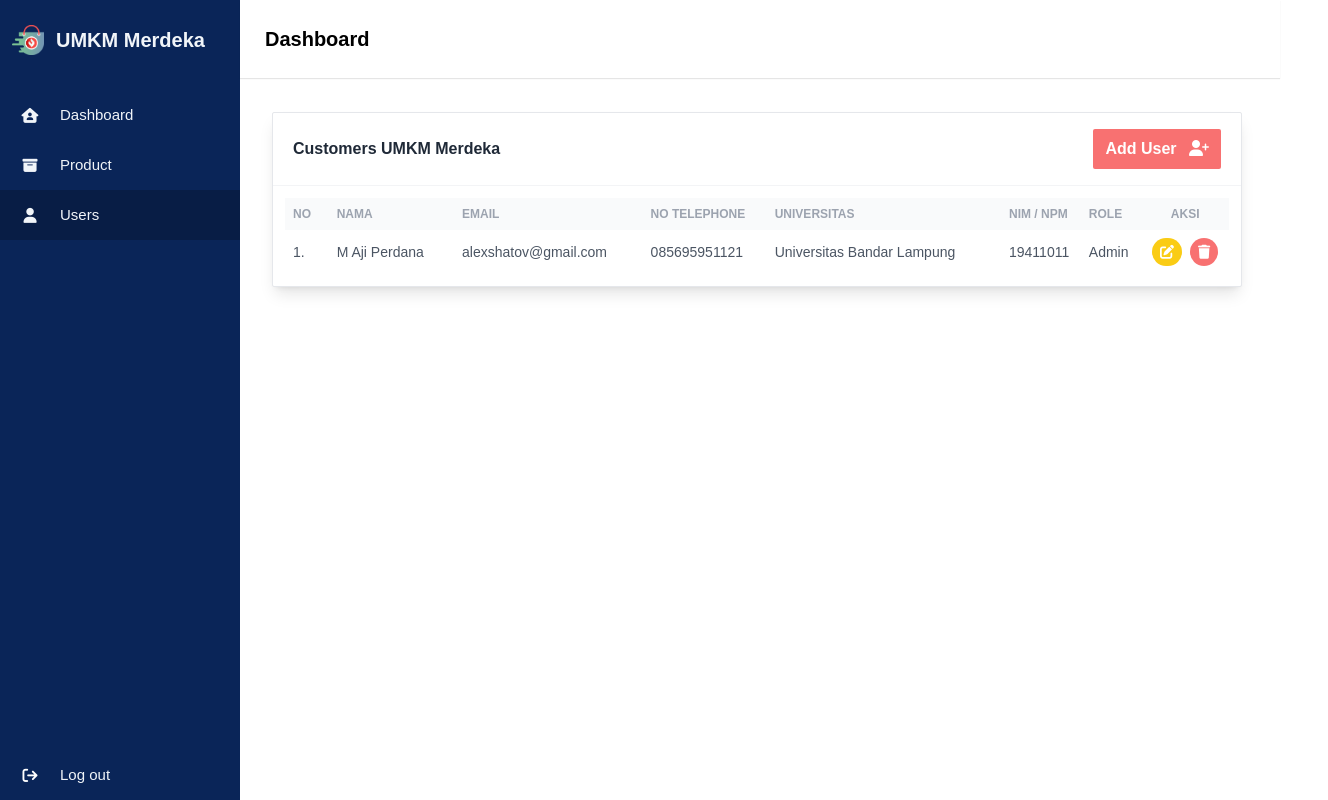
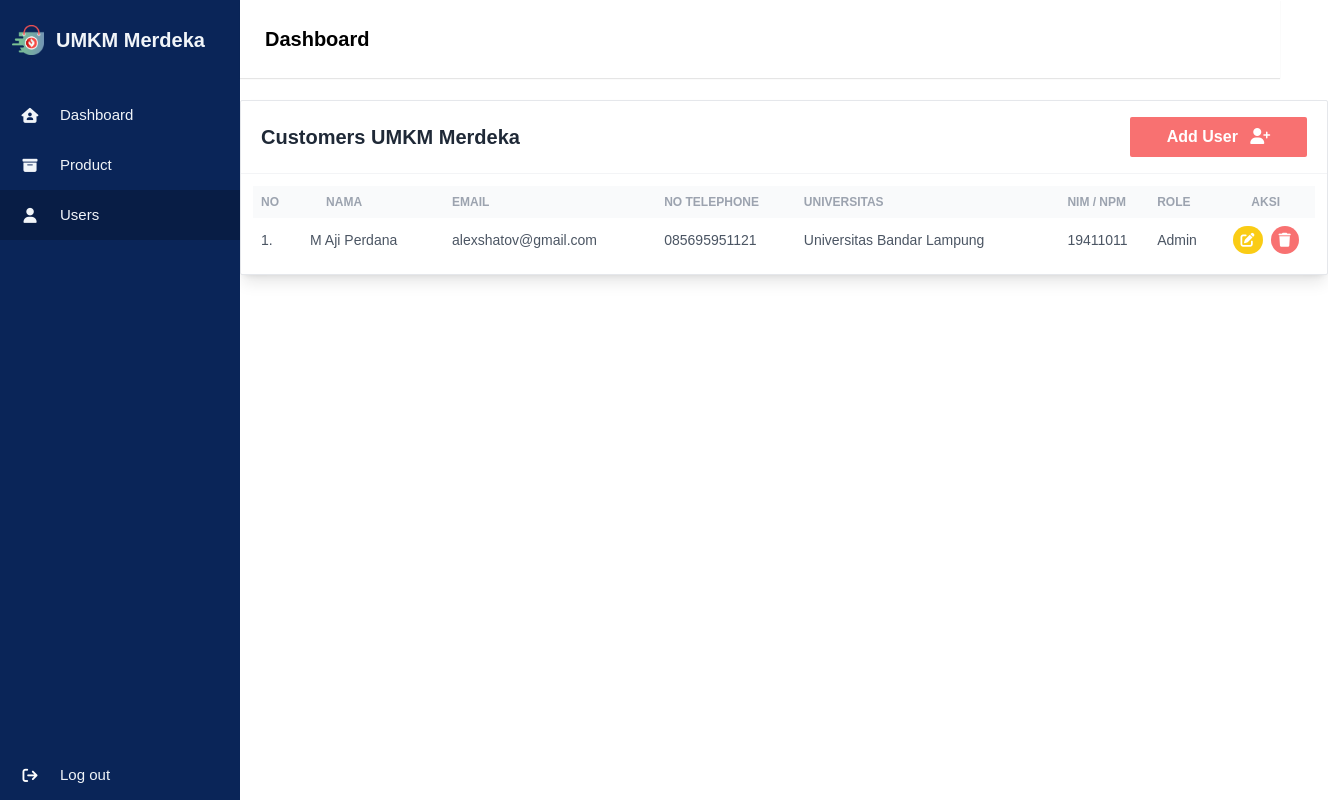
Before and after one commit to umkmMerdeka42/umkm-merdeka-dashboard-apps, a React (Create React App) app: page /users in a window 1280 px wide. Shown: the whole page, 1328 px wide, since content can reach past the window. Built offline with nearby package versions, Linux system fonts and the light colour scheme.

Commit message:
setting layout bug

```diff
--- a/public/index.html
+++ b/public/index.html
@@ -5,7 +5,7 @@
   <meta charset="utf-8" />
   <link rel="icon" href="%PUBLIC_URL%/favicon.ico" />
   <meta name="viewport" content="width=device-width, initial-scale=1" />
-  <meta name="theme-color" content="#000000" />
+  <meta name="theme-color" content="#0a2558" />
   <meta name="description" content="Web site created using create-react-app" />
   <link rel="apple-touch-icon" href="%PUBLIC_URL%/logo192.png" />
   <!--
--- a/src/components/ListProduct.jsx
+++ b/src/components/ListProduct.jsx
@@ -3,12 +3,12 @@ import React from 'react';
 const ListProduct = () => {
   return (
     <div>
-      <section className="max-w-[1000px] w-[860px] text-gray-600">
+      <section className="w-[270px] md:w-[640px] lg:w-[50rem] xl:w-[68rem] 2xl:w-[80rem] text-gray-600">
         <div className="flex flex-col justify-center h-full">
           <div className="w-full mr-[14px] bg-white shadow-lg rounded-sm border border-gray-200">
             <header className="px-5 py-4 border-b border-gray-100 flex justify-between items-center">
-              <h2 className="font-semibold text-gray-800">Product UMKM Merdeka</h2>
-              <button className="bg-red-400 transition duration-200 ease-linear hover:bg-red-300 active:bg-red-500 px-3 py-2 rounded-sm text-white font-bold">
+              <h2 className="font-semibold text-[10px] w-20 md:w-full md:text-base lg:text-xl text-gray-800">Product UMKM Merdeka</h2>
+              <button className="bg-red-400 transition duration-200 ease-linear hover:bg-red-300 active:bg-red-500 px-2 py-2 md:px-3 md:py-2 text-[10px] md:text-base md:w-52 rounded-sm text-white font-bold">
                 Add Product <i className="fa-solid fa-cart-plus ml-2"></i>
               </button>
             </header>
@@ -18,25 +18,22 @@ const ListProduct = () => {
                   <thead className="text-xs font-semibold uppercase text-gray-400 bg-gray-50">
                     <tr>
                       <th className="p-2 whitespace-nowrap">
-                        <div className="font-semibold text-left">No</div>
+                        <div className="px-4 lg:px-0 font-semibold text-left">No</div>
                       </th>
                       <th className="p-2 whitespace-nowrap">
-                        <div className="font-semibold text-left">Nama Produk</div>
+                        <div className="px-4 lg:px-0 font-semibold text-left">Nama Produk</div>
                       </th>
                       <th className="py-2 whitespace-nowrap">
-                        <div className="font-semibold text-left">Harga</div>
+                        <div className="px-4 lg:px-0 font-semibold text-left">Harga</div>
                       </th>
                       <th className="py-2 whitespace-nowrap">
-                        <div className="font-semibold text-left">Kategori</div>
+                        <div className="px-4 lg:px-0 font-semibold text-left">Kategori</div>
                       </th>
                       <th className="py-2 whitespace-nowrap">
-                        <div className="font-semibold text-left">Lokasi</div>
-                      </th>
-                      <th className="py-2 whitespace-nowrap">
-                        <div className="font-semibold text-left">Deskripsi</div>
+                        <div className="px-4 lg:px-0 font-semibold text-left">Deskripsi</div>
                       </th>
                       <th className="p-2 whitespace-nowrap">
-                        <div className="font-semibold text-center">Aksi</div>
+                        <div className="px-4 lg:px-0 font-semibold text-center">Aksi</div>
                       </th>
                     </tr>
                   </thead>
@@ -46,24 +43,21 @@ const ListProduct = () => {
                           <div className="text-left">1.</div>
                         </td>
                         <td className="p-2 whitespace-nowrap">
-                          <div className="flex items-center">
+                          <div className="flex items-center px-4 lg:px-0">
                             <div className="w-10 h-10 flex-shrink-0 mr-2 sm:mr-3">
-                              <img className="rounded-full" src="https://raw.githubusercontent.com/cruip/vuejs-admin-dashboard-template/main/src/images/user-36-05.jpg" width="40" height="40" alt="Alex Shatov" />
+                              <img className="rounded-full w-[40px] h-[40px] object-cover object-center" src="https://asset.kompas.com/crops/lR9xgMSdsGhAUCdPQ5T11XfdGTs=/0x526:1080x1246/750x500/data/photo/2021/02/25/6037332b2e332.jpg" alt="Alex Shatov" />
                             </div>
                             <div className="text-left">Seblak</div>
                           </div>
                         </td>
                         <td className="py-2 whitespace-nowrap">
-                          <div className="text-left">Rp.15.000</div>
+                          <div className="px-4 lg:px-0 text-left">Rp.15.000</div>
                         </td>
                         <td className="py-2 whitespace-nowrap">
-                          <div className="text-left">Makanan</div>
+                          <div className="px-4 lg:px-0 text-left">Makanan</div>
                         </td>
                         <td className="py-2 whitespace-nowrap">
-                          <div className="text-left">Universitas</div>
-                        </td>
-                        <td className="py-2 whitespace-nowrap">
-                          <div className="text-left">Lorem</div>
+                          <div className="px-4 lg:px-0 text-left">Lorem</div>
                         </td>
                         <td className="py-2 whitespace-nowrap text-center">
                           <button className="bg-yellow-400 transition duration-200 ease-linear hover:bg-yellow-300 active:bg-yellow-500 text-white rounded-full px-2 py-1 mr-2"><i className="fa-solid fa-pen-to-square"></i></button>
--- a/src/components/ListUser.jsx
+++ b/src/components/ListUser.jsx
@@ -3,12 +3,12 @@ import React from 'react';
 const ListUser = () => {
   return (
     <div>
-      <section className="max-w-[1000px] w-[970px] text-gray-600">
+      <section className="w-[270px] md:w-[640px] lg:w-[50rem] xl:w-[68rem] 2xl:w-[80rem] text-gray-600">
         <div className="flex flex-col justify-center h-full">
           <div className="w-full mr-[14px] bg-white shadow-lg rounded-sm border border-gray-200">
             <header className="px-5 py-4 border-b border-gray-100 flex justify-between items-center">
-              <h2 className="font-semibold text-gray-800">Customers UMKM Merdeka</h2>
-              <button className="bg-red-400 transition duration-200 ease-linear hover:bg-red-300 active:bg-red-500 px-3 py-2 rounded-sm text-white font-bold">
+              <h2 className="font-semibold text-[10px] w-20 md:w-full md:text-base lg:text-xl text-gray-800">Customers UMKM Merdeka</h2>
+              <button className="bg-red-400 transition duration-200 ease-linear hover:bg-red-300 active:bg-red-500 px-2 py-2 md:px-3 md:py-2 text-[10px] md:text-base md:w-52 rounded-sm text-white font-bold">
                 Add User <i className="fa-solid fa-user-plus ml-2"></i>
               </button>
             </header>
@@ -18,59 +18,60 @@ const ListUser = () => {
                   <thead className="text-xs font-semibold uppercase text-gray-400 bg-gray-50">
                     <tr>
                       <th className="p-2 whitespace-nowrap">
-                        <div className="font-semibold text-left">No</div>
+                        <div className="px-4 lg:px-0 font-semibold text-left">No</div>
+                      </th>
+                      <th className="px-2 whitespace-nowrap">
+                        <div className="px-4 font-semibold text-left">Nama</div>
+                      </th>
+                      <th className="py-2 whitespace-nowrap">
+                        <div className="px-4 lg:px-0 font-semibold text-left">Email</div>
+                      </th>
+                      <th className="py-2 whitespace-nowrap">
+                        <div className="px-4 lg:px-0 font-semibold text-left">No Telephone</div>
+                      </th>
+                      <th className="py-2 whitespace-nowrap">
+                        <div className="px-4 lg:px-0 font-semibold text-left">Universitas</div>
+                      </th>
+                      <th className="py-2 whitespace-nowrap">
+                        <div className="px-4 lg:px-0 font-semibold text-left">NIM / NPM</div>
+                      </th>
+                      <th className="py-2 whitespace-nowrap">
+                        <div className="px-4 lg:px-0 font-semibold text-left">Role</div>
                       </th>
                       <th className="p-2 whitespace-nowrap">
-                        <div className="font-semibold text-left">Nama</div>
-                      </th>
-                      <th className="py-2 whitespace-nowrap">
-                        <div className="font-semibold text-left">Email</div>
-                      </th>
-                      <th className="py-2 whitespace-nowrap">
-                        <div className="font-semibold text-left">No Telephone</div>
-                      </th>
-                      <th className="py-2 whitespace-nowrap">
-                        <div className="font-semibold text-left">Universitas</div>
-                      </th>
-                      <th className="py-2 whitespace-nowrap">
-                        <div className="font-semibold text-left">NIM / NPM</div>
-                      </th>
-                      <th className="py-2 whitespace-nowrap">
-                        <div className="font-semibold text-left">Role</div>
-                      </th>
-                      <th className="p-2 whitespace-nowrap">
-                        <div className="font-semibold text-center">Aksi</div>
+                        <div className="px-4 lg:px-0 font-semibold text-center">Aksi</div>
                       </th>
                     </tr>
                   </thead>
                     <tbody className="text-sm divide-y divide-gray-100">
                       <tr>
                         <td className="p-2 whitespace-nowrap">
-                          <div className="text-left">1.</div>
+                          <div className="px-4 lg:px-0 text-left">1.</div>
                         </td>
                         <td className="p-2 whitespace-nowrap">
-                          <div className="text-left">M Aji Perdana</div>
+                          <div className="px-4 lg:px-0 text-left">M Aji Perdana</div>
                         </td>
                         <td className="py-2 whitespace-nowrap">
-                          <div className="text-left">alexshatov@gmail.com</div>
+                          <div className="px-4 lg:px-0 text-left">alexshatov@gmail.com</div>
                         </td>
                         <td className="py-2 whitespace-nowrap">
-                          <div className="text-left">085695951121</div>
+                          <div className="px-4 lg:px-0 text-left">085695951121</div>
                         </td>
                         <td className="py-2 whitespace-nowrap">
-                          <div className="text-left">Universitas Bandar Lampung</div>
+                          <div className="px-4 lg:px-0 text-left">Universitas Bandar Lampung</div>
                         </td>
                         <td className="py-2 whitespace-nowrap">
-                          <div className="text-left">19411011</div>
+                          <div className="px-4 lg:px-0 text-left">19411011</div>
                         </td>
                         <td className="py-2 whitespace-nowrap">
-                          <div className="text-left">Admin</div>
+                          <div className="px-4 lg:px-0 text-left">Admin</div>
                         </td>
                         <td className="py-2 whitespace-nowrap text-center">
                           <button className="bg-yellow-400 transition duration-200 ease-linear hover:bg-yellow-300 active:bg-yellow-500 text-white rounded-full px-2 py-1 mr-2"><i className="fa-solid fa-pen-to-square"></i></button>
                           <button className="bg-red-400 transition duration-200 ease-linear hover:bg-red-300 active:bg-red-500 text-white rounded-full px-2 py-1"><i className="fa-solid fa-trash"></i></button>
                         </td>
                       </tr>
+
                     </tbody>
                 </table>
               </div>
--- a/src/components/Navbar.jsx
+++ b/src/components/Navbar.jsx
@@ -1,10 +1,10 @@
 import React from 'react';
 
-const Navbar = () => {
+const Navbar = ({ children }) => {
   return (
     <div>
       <section className="relative bg-[#f5f5f5] left-60 home-section transition-all duration-75 ease-in">
-        <nav className="flex justify-between bg-[#fff] items-center fixed left-60">
+        <nav className="flex justify-between bg-[#fff] items-center fixed left[60px] lg:left-60">
           <div className="flex items-center text-xl font-medium sidebar-button">
             <span className="dashboard font-semibold">Dashboard</span>
           </div>
--- a/src/components/Welcome.jsx
+++ b/src/components/Welcome.jsx
@@ -2,7 +2,7 @@ import React from 'react'
 
 const Welcome = () => {
   return (
-    <div className="font-semibold">
+    <div className="font-semibold text-center">
       <h1>Dashboard</h1>
       <h2>Selamat Datang Admin</h2>
     </div>
--- a/src/index.css
+++ b/src/index.css
@@ -39,10 +39,7 @@
 }
 
 /* Responsive Media Query */
-@media (max-width: 768px) {
-  .sidebar {
-    width: 60px;
-  }
+@media (max-width: 1021px) {
   .sidebar.active {
     width: 220px;
   }
--- a/src/pages/Layout.jsx
+++ b/src/pages/Layout.jsx
@@ -5,10 +5,10 @@ import Sidebar from '../components/Sidebar';
 const Layout = ({children}) => {
   return (
     <React.Fragment>
-      <div className="flex h-full min-h-screen w-max min-w-full">
+      <div className="flex h-full min-h-screen">
         <Sidebar />
         <Navbar />
-        <div className="mt-28 ml-[90px] md:ml-[17rem] min-w-fit">
+        <div className="mt-[100px] flex justify-center w-screen">
           <main>{children}</main>
         </div>
       </div>
```
Also changed, not shown: src/components/AddUser.jsx (added, +9 -0 lines), src/components/Sidebar.jsx (+6 -6 lines), public/manifest.json, src/public/images/nafasya.png (added).
